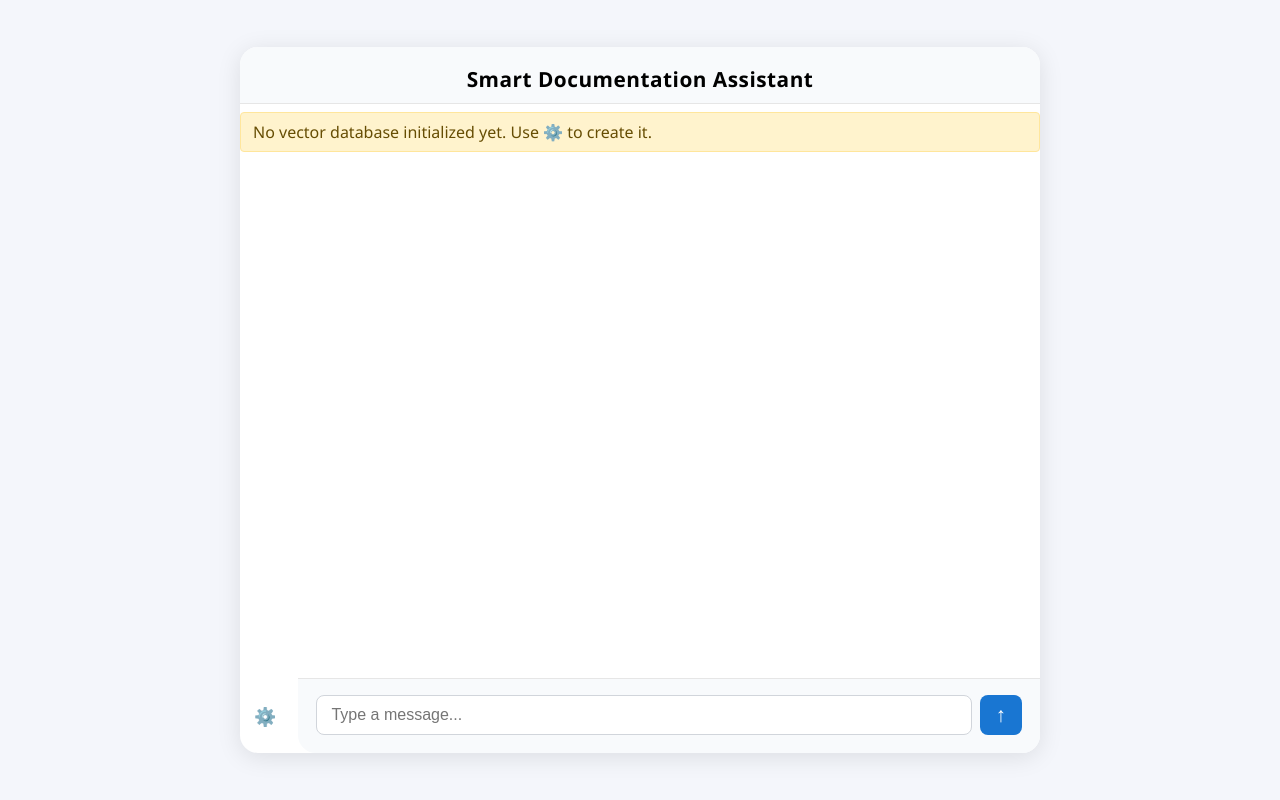
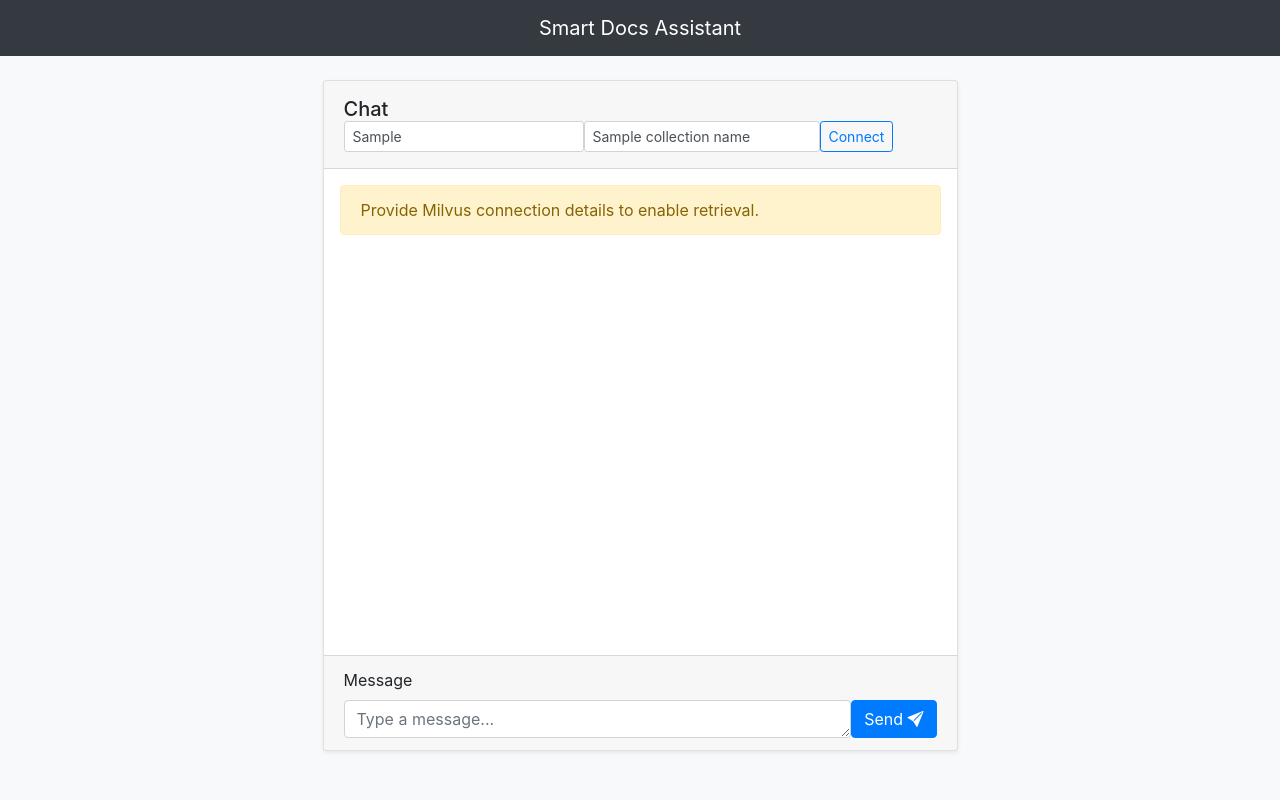
Before and after one commit to YiannisParask/SmartNotesAssistant-WebApp, a Python web app: template templates/index.html in a window 1280 px wide. Run offline with Jinja, Linux system fonts and the light colour scheme; the template is opened without the code that fills it: most values are stand-ins (such as "Sample title", 1, 10 or a date in 2020); some libraries are stand-ins or nearby versions.

Commit message:
refactor: update application structure with bootstrap

```diff
--- a/pyproject.toml
+++ b/pyproject.toml
@@ -5,6 +5,7 @@ description = "Add your description here"
 readme = "README.md"
 requires-python = ">=3.10"
 dependencies = [
+    "bootstrap-flask>=2.5.0",
     "flask>=3.1.2",
     "jinja2>=3.1.6",
     "langchain>=0.3.27",
@@ -12,7 +13,6 @@ dependencies = [
     "langchain-core>=0.3.75",
     "langchain-huggingface>=0.3.1",
     "langchain-milvus>=0.2.1",
-    "pydantic>=2.11.7",
     "sentence-transformers>=5.1.0",
     "transformers>=4.55.4",
 ]
--- a/static/style.css
+++ b/static/style.css
@@ -1,170 +1,16 @@
-body {
-    background: #f4f6fb;
-    font-family: 'Segoe UI', 'Arial', sans-serif;
-    margin: 0;
-    padding: 0;
-    min-height: 100vh;
-    display: flex;
-    align-items: center;
-    justify-content: center;
+#chat2 .form-control {
+    border-color: transparent;
 }
 
-.chat-container {
-    background: #fff;
-    border-radius: 18px;
-    box-shadow: 0 4px 24px rgba(0,0,0,0.10);
-    width: 800px;
-    max-width: 120vw;
-    display: flex;
-    flex-direction: column;
-    padding: 0;
+#chat2 .form-control:focus {
+    border-color: transparent;
+    box-shadow: inset 0px 0px 0px 1px transparent;
 }
 
-.chat-header {
-    font-family: 'Segoe UI', 'Arial', cursive;
-    font-size: 1.3rem;
-    font-weight: bold;
-    padding: 18px 24px 10px 24px;
-    border-bottom: 1px solid #e6e6e6;
-    background: #f8fafc;
-    border-radius: 18px 18px 0 0;
-    text-align: center;
-    letter-spacing: 0.5px;
+.divider:after,
+.divider:before {
+    content: "";
+    flex: 1;
+    height: 1px;
+    background: #eee;
 }
-
-.chat-box {
-    flex: 1;
-    padding: 18px 18px 0 18px;
-    overflow-y: auto;
-    max-height: 800px;
-    min-height: 500px;
-    display: flex;
-    flex-direction: column;
-    gap: 10px;
-}
-
-.msg {
-    padding: 10px 14px;
-    border-radius: 14px;
-    max-width: 85%;
-    word-break: break-word;
-    font-size: 1rem;
-    margin-bottom: 2px;
-    display: inline-block;
-    box-shadow: 0 1px 4px rgba(0,0,0,0.04);
-}
-
-.msg span {
-    font-weight: 600;
-    margin-right: 6px;
-    font-size: 0.97em;
-}
-
-.msg.you {
-    background: #e6f0ff;
-    align-self: flex-end;
-    color: #1a237e;
-}
-
-.msg.server {
-    background: #f1f8e9;
-    align-self: flex-start;
-    color: #33691e;
-}
-
-.chat-input-area {
-    display: flex;
-    align-items: center;
-    padding: 16px 18px 18px 18px;
-    border-radius: 0 0 18px 18px;
-    background: #f8fafc;
-    border-top: 1px solid #e6e6e6;
-    gap: 8px;
-}
-
-.chat-input {
-    flex: 1;
-    padding: 10px 14px;
-    border-radius: 8px;
-    border: 1px solid #d1d5db;
-    font-size: 1rem;
-    outline: none;
-    background: #fff;
-    transition: border 0.2s;
-}
-
-.chat-input:focus {
-    border: 1.5px solid #1976d2;
-}
-
-.send-btn {
-    background: #1976d2;
-    color: #fff;
-    border: none;
-    border-radius: 8px;
-    padding: 0 16px;
-    font-size: 1.3rem;
-    cursor: pointer;
-    height: 40px;
-    transition: background 0.2s;
-    display: flex;
-    align-items: center;
-    justify-content: center;
-}
-
-.send-btn:hover {
-    background: #125ea7;
-}
-
-.settings-toggle {
-    display: inline-block;
-    position: relative;
-    margin: 0 8px;
-}
-
-.settings-button {
-    list-style: none;
-    border: none;
-    background: transparent;
-    cursor: pointer;
-    font-size: 18px;
-    padding: 6px;
-}
-
-.settings-panel {
-    margin-top: 8px;
-    background: var(--panel-bg, #f8f8f8);
-    padding: 8px;
-    border-radius: 6px;
-    box-shadow: 0 2px 6px rgba(0, 0, 0, 0.08);
-}
-
-/* Keep the panel compact inside the chat input */
-.settings-panel input[type="text"] {
-    display: block;
-    width: 220px;
-    margin: 4px 0;
-}
-
-/* visually-hidden helper */
-.sr-only {
-    position: absolute !important;
-    height: 1px;
-    width: 1px;
-    overflow: hidden;
-    clip: rect(1px, 1px, 1px, 1px);
-    white-space: nowrap;
-}
-
-.chat-input-area-wrapper {
-    display: flex;
-    align-items: center;
-    gap: 8px;
-}
-
-.chat-input-area {
-    flex: 1;
-    display: flex;
-    gap: 8px;
-    align-items: center;
-}
--- a/templates/index.html
+++ b/templates/index.html
@@ -1,50 +1,82 @@
-<!DOCTYPE html>
-<html>
+<!doctype html>
+<html lang="en">
 <head>
-    <meta charset="utf-8" />
+    <meta charset="utf-8">
     <title>Smart Docs Assistant</title>
+    <meta name="viewport" content="width=device-width, initial-scale=1">
+    {{ bootstrap.load_css() }}
+    <link rel="stylesheet" href="https://cdn.jsdelivr.net/npm/bootstrap-icons@1.11.3/font/bootstrap-icons.min.css">
+    <script src="https://unpkg.com/htmx.org@1.10.0"></script>
     <link rel="stylesheet" href="/static/style.css">
-    <script src="https://unpkg.com/htmx.org@1.10.0"></script>
+    <style>
+        .chat-card-body { height: 420px; overflow-y: auto; }
+        .chat-msg-user   { background: var(--bs-primary); color: #fff; }
+        .chat-msg-bot    { background: var(--bs-tertiary-bg); }
+        .chat-bubble { max-width: 75%; }
+        #chat-body .row + .row { margin-top: .35rem; }
+        body.htmx-busy { cursor: progress; }
+    </style>
 </head>
-<body>
-    <div class="chat-container">
-        <div class="chat-header">Smart Documentation Assistant</div>
+<body class="bg-light">
+<nav class="navbar navbar-expand-lg navbar-dark bg-dark">
+    <div class="container-fluid">
+        <span class="navbar-brand mx-auto">Smart Docs Assistant</span>
+    </div>
+ </nav>
+<main class="container py-4">
+    <div class="row justify-content-center">
+        <div class="col-lg-8 col-xl-7">
+            <div class="card shadow-sm" id="chat-card">
+                <div class="card-header py-3 d-flex flex-wrap gap-2 align-items-center">
+                    <h5 class="mb-0 me-auto">Chat</h5>
+                    <form class="d-flex align-items-center gap-2" hx-post="/configure_milvus" hx-target="#milvus-config-status" hx-swap="innerHTML">
+                        <input class="form-control form-control-sm" style="min-width:240px" name="milvus_uri" placeholder="Milvus URI" value="{{ milvus_uri }}" required>
+                        <input class="form-control form-control-sm" style="min-width:160px" name="collection_name" placeholder="Collection" value="{{ collection_name }}" required>
+                        <button class="btn btn-sm btn-outline-primary" type="submit">Connect</button>
+                    </form>
+                </div>
+                <div id="milvus-config-status" class="px-3 pt-2"></div>
 
-        {% if not db_ready %}
-        <div class="warning-banner" style="background:#fff3cd;color:#664d03;padding:8px 12px;border:1px solid #ffe69c;border-radius:4px;margin:8px 0;">
-            No vector database initialized yet. Use ⚙️ to create it.
-        </div>
-        {% endif %}
+                {% if not milvus_configured %}
+                    <div class="alert alert-warning mx-3 mt-2 mb-0" role="alert">
+                        Provide Milvus connection details to enable retrieval.
+                    </div>
+                {% elif not db_ready %}
+                    <div class="alert alert-info mx-3 mt-2 mb-0" role="alert">
+                        Connected. Collection contents will be used when available.
+                    </div>
+                {% endif %}
 
-        <div id="chatbox" class="chat-box">
-            <!-- server responses and user messages will be appended here -->
-        </div>
-
-        <!-- wrapper keeps settings next to the chat form without nesting forms -->
-        <div class="chat-input-area-wrapper" style="display:flex;align-items:center;gap:8px;">
-            <!-- Settings control -->
-            <details class="settings-toggle" role="group" aria-label="">
-                <summary class="settings-button" title="Settings">⚙️</summary>
-
-                <!-- DB creation form -->
-                <div class="settings-panel">
-                    <form hx-post="/create_db" hx-target="#db-status" hx-swap="innerHTML" class="db-form">
-                        <label class="sr-only">Data path</label>
-                        <input type="text" name="data_path" placeholder="/path/to/data" required>
-                        <button type="submit">Create / Update DB</button>
+                <div id="chat-body" class="card-body chat-card-body">
+                    <!-- Messages appended here -->
+                </div>
+                <div class="card-footer bg-body-tertiary">
+                    <form id="chat-form" hx-post="/send" hx-target="#chat-body" hx-swap="beforeend" class="d-flex gap-2 align-items-end">
+                        <div class="flex-grow-1">
+                            <label for="chat-input" class="visually-hidden">Message</label>
+                            <textarea id="chat-input" name="message" class="form-control" rows="1" placeholder="Type a message..." required oninput="this.style.height='auto';this.style.height=(this.scrollHeight)+'px';"></textarea>
+                        </div>
+                        <button class="btn btn-primary" type="submit">
+                            <span class="d-none d-sm-inline">Send</span>
+                            <i class="bi bi-send-fill"></i>
+                        </button>
                     </form>
-                    <div id="db-status" class="db-status"></div>
                 </div>
-            </details>
-
-            <!-- Chat form remains standalone -->
-            <form id="chat-form" class="chat-input-area" hx-post="/send" hx-target="#chatbox" hx-swap="beforeend"
-                style="flex:1;display:flex;gap:8px;align-items:center;">
-                <input type="text" name="message" id="input" placeholder="Type a message..." autocomplete="off"
-                    class="chat-input" required style="flex:1;">
-                <button type="submit" class="send-btn">&#8593;</button>
-            </form>
+            </div>
         </div>
     </div>
+</main>
+{{ bootstrap.load_js() }}
+<script>
+// Auto-scroll chat body after new messages
+document.addEventListener('htmx:afterSwap', (e) => {
+    if (e.detail && e.detail.target && e.detail.target.id === 'chat-body') {
+        const el = e.detail.target; el.scrollTop = el.scrollHeight;
+    }
+});
+// Simple visual request state
+document.addEventListener('htmx:request', () => document.body.classList.add('htmx-busy'));
+document.addEventListener('htmx:afterRequest', () => document.body.classList.remove('htmx-busy'));
+</script>
 </body>
 </html>
```
Also changed, not shown: main.py (+88 -114 lines), src/perform_rag.py (+1 -48 lines), templates/milvus_config_fragment.html (added, +9 -0 lines), README.md, 1 other file.
